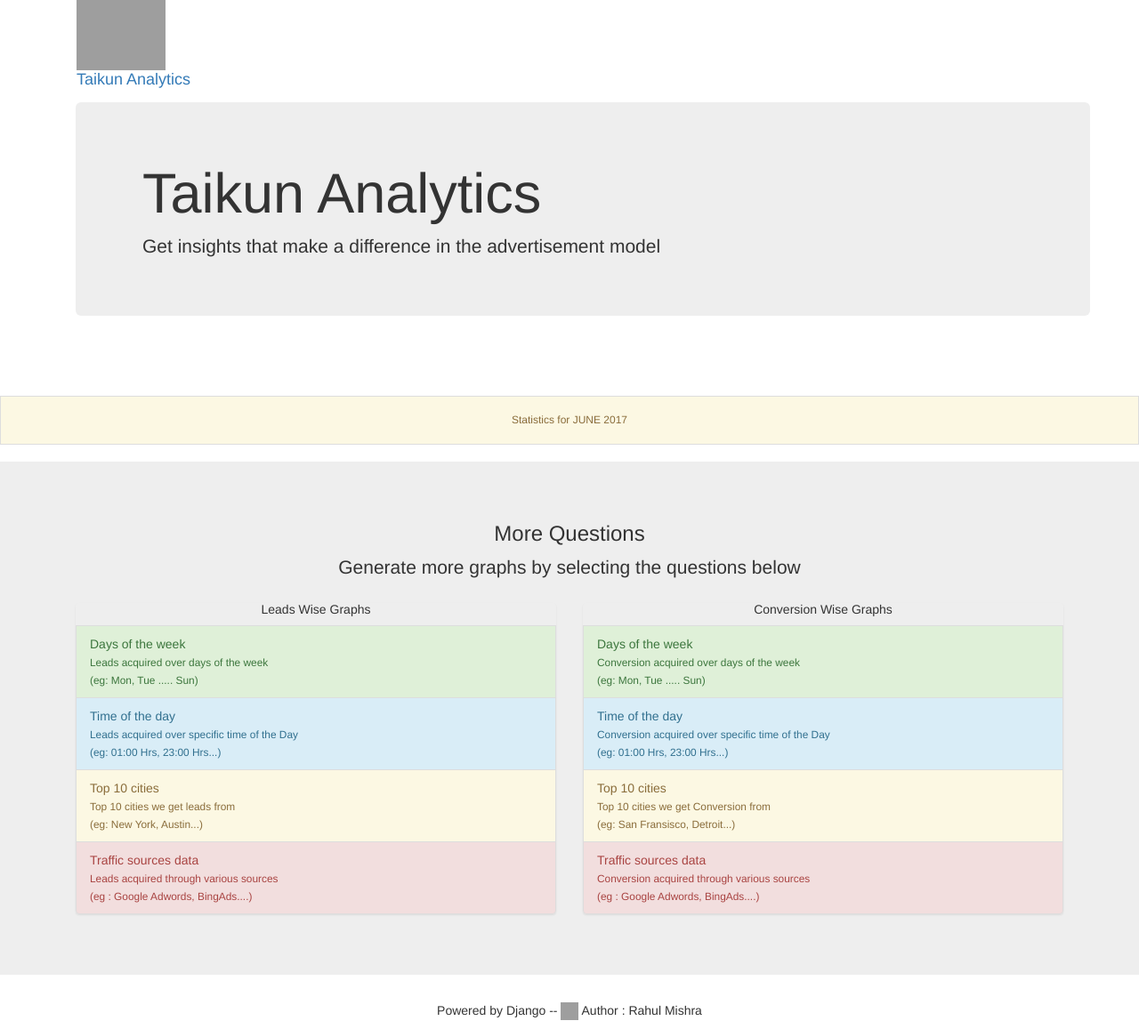
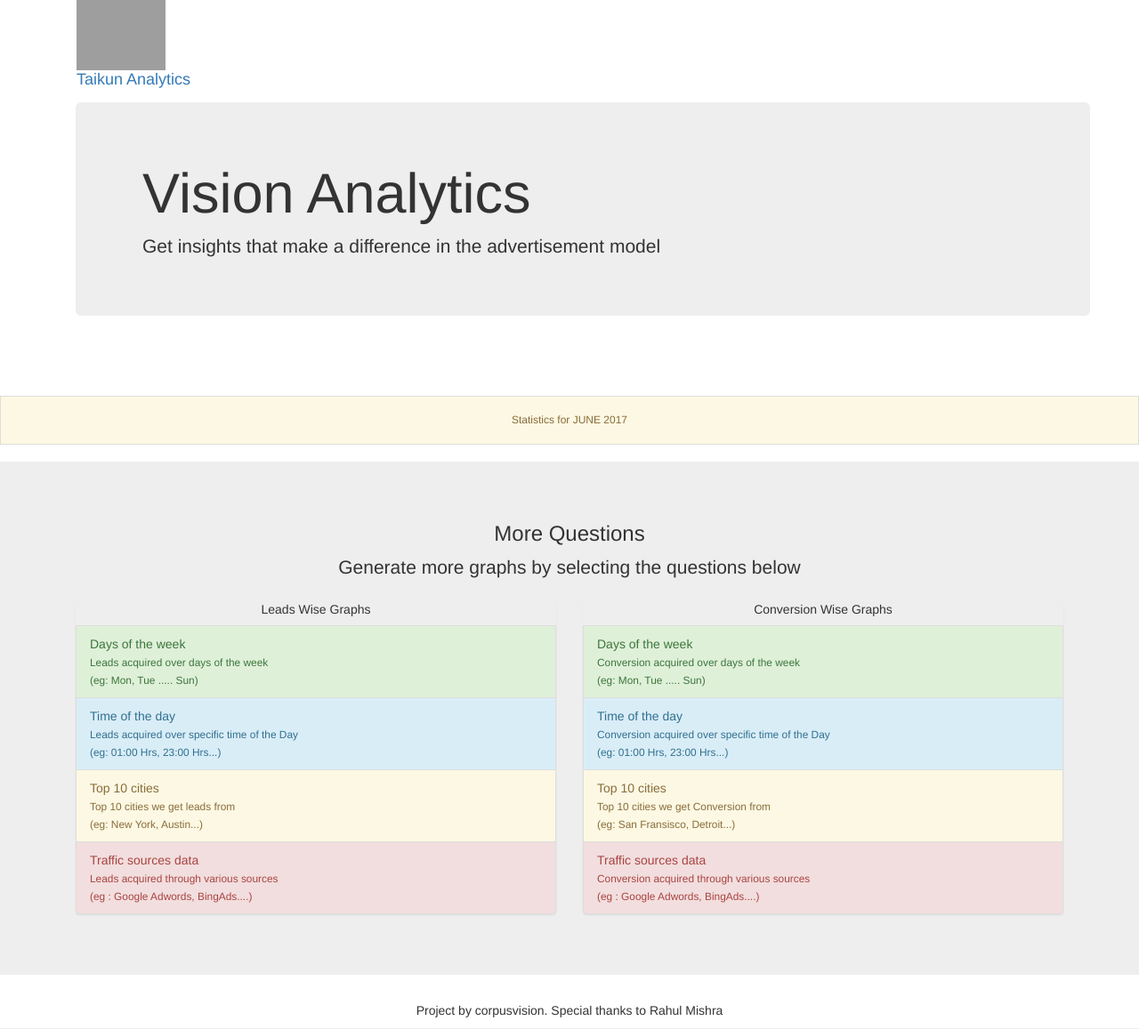
Before and after one commit to Corpusvision/visionanalytics, a Django app: page / in a window 1280 px wide. Shown: the part 17-1174 px from the top of the page at 89% size. Run offline with Django 3.2, Linux system fonts and the light colour scheme; some libraries are stand-ins or nearby versions; grey boxes are pictures that could not be loaded.

Commit message:
rebranding

```diff
--- a/hello/templates/base.html
+++ b/hello/templates/base.html
@@ -99,6 +99,6 @@
            </div>
       </div>
     </div>
-    <center> <p>Powered by Django -- <img src="https://docs.djangoproject.com/s/img/small-fundraising-heart.d255f6e934e5.png" height="20" width="20"> Author : Rahul Mishra</p></center>
+    <center>Project by corpusvision. Special thanks to Rahul Mishra</p></center>
   </body>
 </html>
--- a/hello/templates/index.html
+++ b/hello/templates/index.html
@@ -7,7 +7,7 @@
   <div class="container">
     <div class="jumbotron jumbotron-fluid">
   <div class="container">
-    <h1 class="display-3">Taikun Analytics</h1>
+    <h1 class="display-3">Vision Analytics</h1>
     <p class="lead">Get insights that make a difference in the advertisement model</p>
   </div>
 </div>
```
